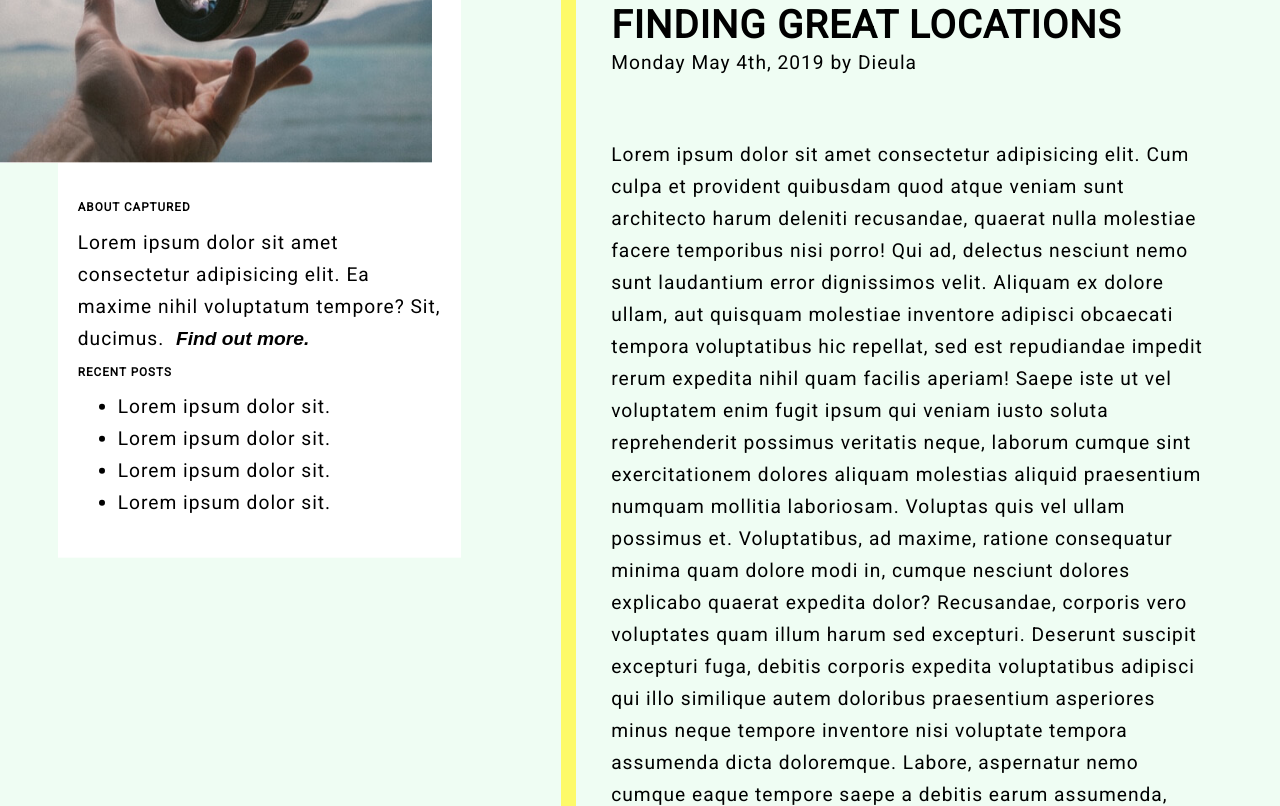
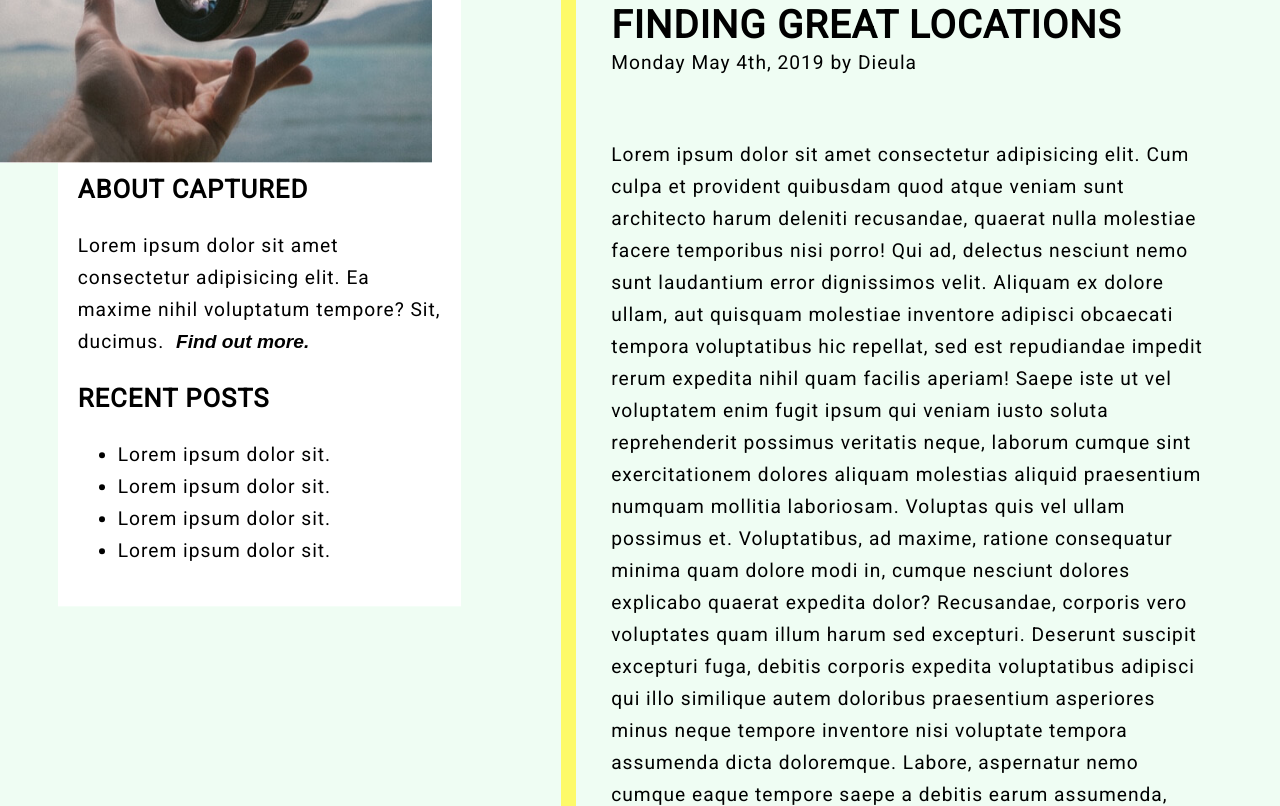
Before and after one commit to lucianw9977/Cohort46LucianWangProjectOne, a plain HTML site: page blog.html in a window 1280 px wide. Shown: the part 782-1588 px from the top of the page. Drawn offline with Linux system fonts and the light colour scheme; a web font is replaced by a local one.

```diff
--- a/blog.html
+++ b/blog.html
@@ -38,7 +38,7 @@
                 <div class="lower-left-p">
                     <div class="lower-p1">
                         <h3 class="lower-p1-h3">about captured</h3>
-                        <p class="p8">Lorem ipsum dolor sit amet consectetur adipisicing elit. Ea maxime nihil voluptatum tempore? Sit, ducimus. <button class="button5">Find out more.</button></p>
+                        <p class="p8">Lorem ipsum dolor sit amet consectetur adipisicing elit. Ea maxime nihil voluptatum tempore? Sit, ducimus. <button class="button5"><a class="find" href="#">Find out more.</a></button></p>
                     </div>
 
                     <div class="lower-p2">
--- a/styles/sass/partials/_typography.scss
+++ b/styles/sass/partials/_typography.scss
@@ -351,6 +351,7 @@
 
 .lower-p1-h3,
 .lower-p2-h3 {
+    font-size: 2vw;
     letter-spacing: 1px;
     text-transform: uppercase;
     text-align: left;
@@ -411,6 +412,11 @@
     font-style: italic;
     border: none;
     background-color: white;
+
+    .find {
+        color: black;
+        text-decoration: none;
+    }
 }
 
 .right-p-h2 {
```
Also changed, not shown: styles/blog.css, styles/contact.css, styles/style.css.
